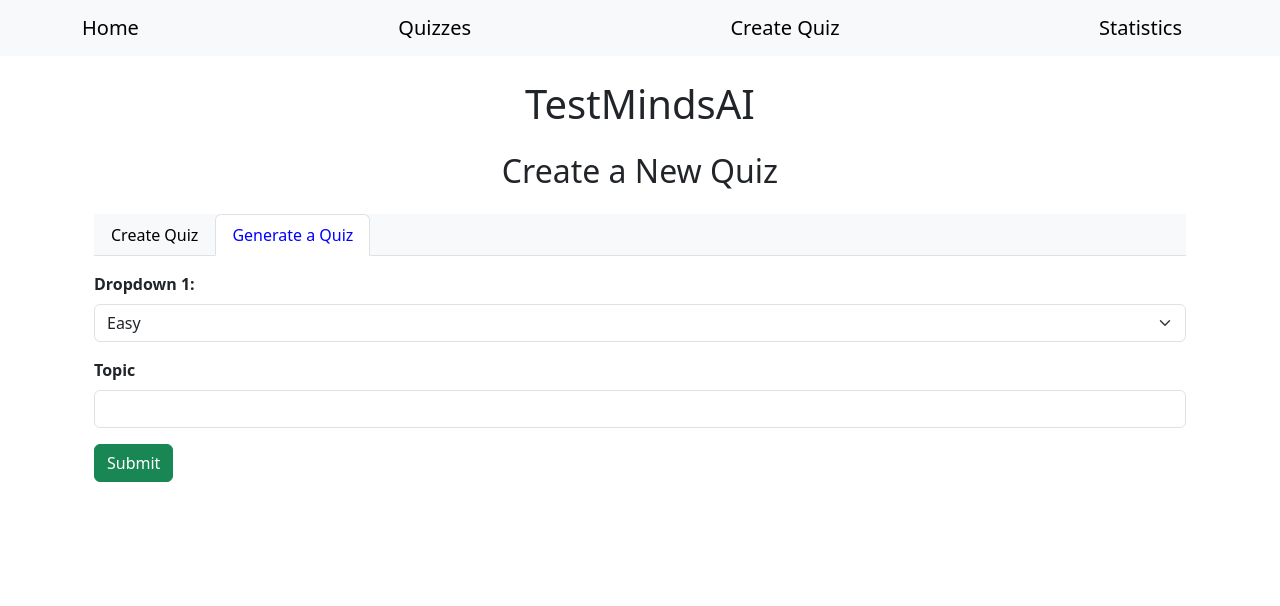
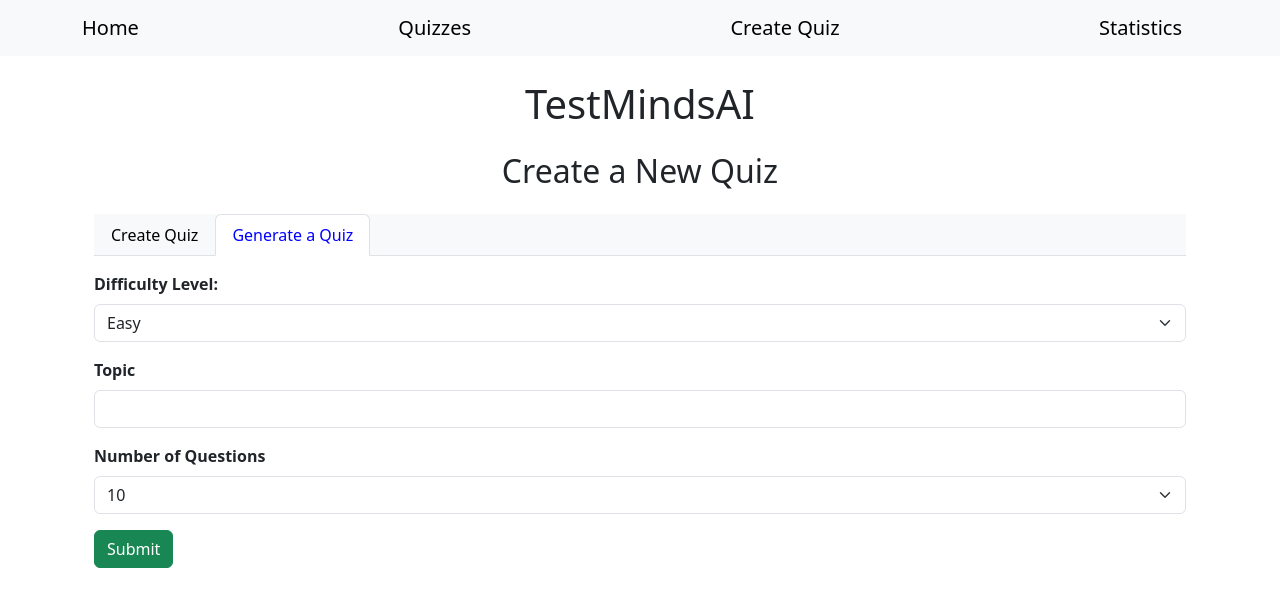
Before and after one commit to rajesh322/QuizAI, a React (Vite) app: page /create in a window 1280 px wide. Both pictures are taken after a click on the element "Generate a Quiz". Shown: the top 606 px of the page. Built offline with nearby package versions, Linux system fonts and the light colour scheme.

Commit message:
Implement local result calculation in QuizDetail, update quizId handling in QuizForm, and add question count selection; fix quiz link in QuizList and update API_URL constant

```diff
--- a/src/components/QuizDetail.jsx
+++ b/src/components/QuizDetail.jsx
@@ -32,24 +32,35 @@ const QuizDetail = () => {
         }));
     };
 
+    const calculateLocalResult = () => {
+        let correct = 0;
+        quiz.questions.forEach((question, index) => {
+            if (selectedOptions[index] === question.correctOption) {
+                correct += 1;
+            }
+        });
+        return {
+            correctAnswers: correct,
+            totalQuestions: quiz.questions.length
+        };
+    };
+
     const handleSubmit = async () => {
         try {
-            // Convert selectedOptions to the desired format
+            // Calculate local result first
+            const localResult = calculateLocalResult();
+            setResult(localResult);
+            setSubmitted(true);
+
+            // Still send to server for tracking/validation
             let formattedOptions = Object.keys(selectedOptions).reduce((acc, key) => {
                 acc[key] = selectedOptions[key];
                 return acc;
             }, {});
-            console.log('Submitting quiz:', formattedOptions);
-            const response = await axios.post(API_URL + `/quizzes/${quiz?.id}/result`, formattedOptions);
 
-            console.log('Quiz submitted:', response.data);
-
-            // Store the result and set the submitted flag
-            setResult(response.data);
-            setSubmitted(true);
+            await axios.post(API_URL + `/quizzes/${quiz?._id}/result`, formattedOptions);
         } catch (error) {
             console.error('Error submitting quiz:', error);
-            // Handle errors here
         }
     };
 
@@ -121,14 +132,15 @@ const QuizDetail = () => {
                     </div>
                     {submitted && (
                         <div>
-                            <p
-                                className={`mt-2 ${
-                                    selectedOptions[index] === question.correctOption
-                                        ? 'text-success'
-                                        : 'text-danger'
-                                }`}
-                            >
+                            <p className={`mt-2 ${
+                                selectedOptions[index] === question.correctOption
+                                    ? 'text-success'
+                                    : 'text-danger'
+                            }`}>
                                 Your choice: {selectedOptions[index]}
+                                {selectedOptions[index] === question.correctOption ?
+                                    ' ✓ Correct!' :
+                                    ` ✗ Incorrect. Correct answer: ${question.correctOption}`}
                             </p>
                             {/* Render Markdown content for the explanation */}
                             <p className="mt-2">
--- a/src/components/QuizForm.jsx
+++ b/src/components/QuizForm.jsx
@@ -15,7 +15,7 @@ const QuizForm = () => {
     const [selectedForm, setSelectedForm] = useState('createQuiz'); // Default to createQuiz form
     const [isLoading, setIsLoading] = useState(false); // State to track loading
     const [showModal, setShowModal] = useState(false);
-    const [quizId, setQuizId] = useState(null); // State to store quizId
+    const [quizId, setQuizId] = useState(''); // State to store quizId
 
     // useEffect(() => {
     //     try {
@@ -89,15 +89,17 @@ const QuizForm = () => {
 
         const dropdownValue = document.getElementById('dropdown1').value;
         const topicValue = document.getElementById('Topic1').value;
+        const questionCount = document.getElementById('questionCount').value;
 
         try {
             const response = await axios.post(API_URL + '/quizzes/generate', {
                 difficulty: dropdownValue,
                 topic: topicValue,
+                numberOfQuestions: questionCount
             });
             console.log('Quiz generated:', response.data);
-            console.log(response.data.id);
-            setQuizId(response.data.id); // Store the quizId
+            console.log(response.data._id);
+            setQuizId(response.data._id); // Store the quizId
             console.log(quizId);
             // Handle success
         } catch (error) {
@@ -212,7 +214,7 @@ const QuizForm = () => {
                         {/* Add fields, dropdowns, or any other controls specific to switchForm */}
                         <div className="mb-3">
                             <label htmlFor="dropdown1" className="form-label">
-                                Dropdown 1:
+                                Difficulty Level:
                             </label>
                             <select className="form-select" id="dropdown1">
                                 {/* Add options for dropdown 1 */}
@@ -226,6 +228,17 @@ const QuizForm = () => {
                                 Topic
                             </label>
                             <input type="text" className="form-control" id="Topic1" />
+                        </div>
+                        <div className="mb-3">
+                            <label htmlFor="questionCount" className="form-label">
+                                Number of Questions
+                            </label>
+                            <select className="form-select" id="questionCount">
+                                <option value="10">10</option>
+                                <option value="15">15</option>
+                                <option value="20">20</option>
+                                <option value="25">25</option>
+                            </select>
                         </div>
                         <button type="submit" className="btn btn-success" onClick={handleGenerateSubmit}>
                             Submit
--- a/src/components/QuizList.jsx
+++ b/src/components/QuizList.jsx
@@ -99,7 +99,7 @@ const QuizList = () => {
                 {filteredQuizzes.map((quiz) => (
                     <li key={quiz.id} className="list-group-item d-flex justify-content-between align-items-center">
                         <div>
-                            <Link to={`/quiz/${quiz.id}`} className="text-decoration-none">
+                            <Link to={`/quiz/${quiz._id}`} className="text-decoration-none">
                                 <h5>{quiz.quizName}</h5>
                                 <p>{quiz.description}</p>
                                 <span className='badge bg-primary rounded-pill ms-2'>{quiz.questions.length} Questions</span>
--- a/src/constants.jsx
+++ b/src/constants.jsx
@@ -1,2 +1,2 @@
-export const API_URL = 'https://lets-quiz-09de6b417d2a.herokuapp.com/api';
+export const API_URL = 'https://quizai-backend-ewhj.onrender.com/api';
 //export const API_URL = 'http://localhost:5000/api';
```
